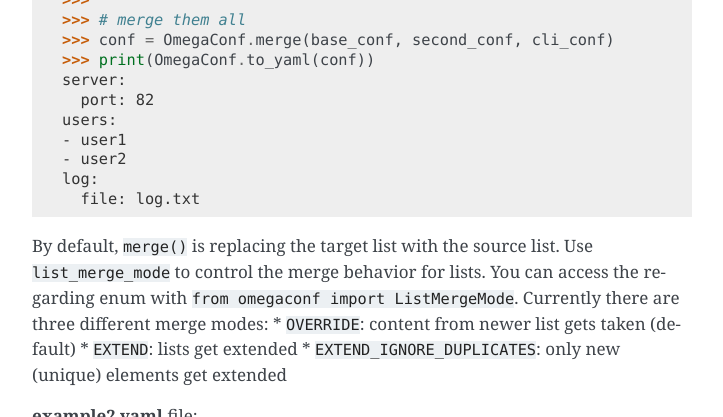
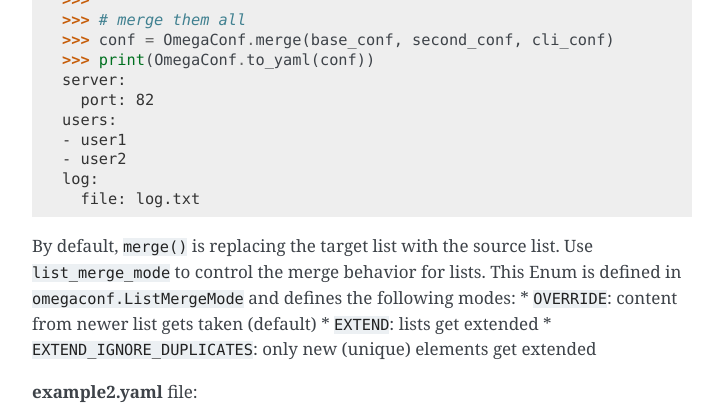
Before and after one commit to omry/omegaconf, a Sphinx documentation site: the page built from docs/source/usage.rst, in a window 1280 px wide and 900 px high, scrolled down 10257 px, cut to the strip 0-417 px from the top of the window. Shown: the whole strip, without its empty margins (388-1111 px from the left). Built offline with Sphinx 7.4.7, drawn with Linux system fonts in a browser that asks for light colours.

Commit message:
docs: apply suggestions in docs
Co-authored-by: Omry Yadan <omry@yadan.net>

```diff
--- a/docs/source/usage.rst
+++ b/docs/source/usage.rst
@@ -494,8 +494,7 @@ Note how the port changes to 82, and how the users lists are combined.
 
 By default, ``merge()`` is replacing the target list with the source list.
 Use ``list_merge_mode`` to control the merge behavior for lists.
-You can access the regarding enum with ``from omegaconf import ListMergeMode``.
-Currently there are three different merge modes:
+This Enum is defined in ``omegaconf.ListMergeMode`` and defines the following modes:
 * ``OVERRIDE``: content from newer list gets taken (default)
 * ``EXTEND``: lists get extended
 * ``EXTEND_IGNORE_DUPLICATES``: only new (unique) elements get extended
```
Also changed, not shown: 1 other file.
